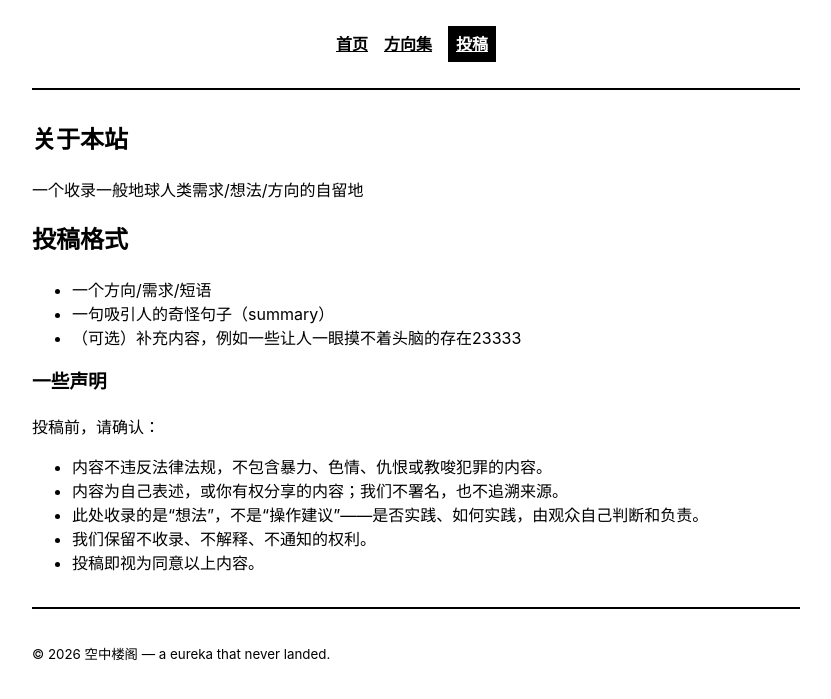
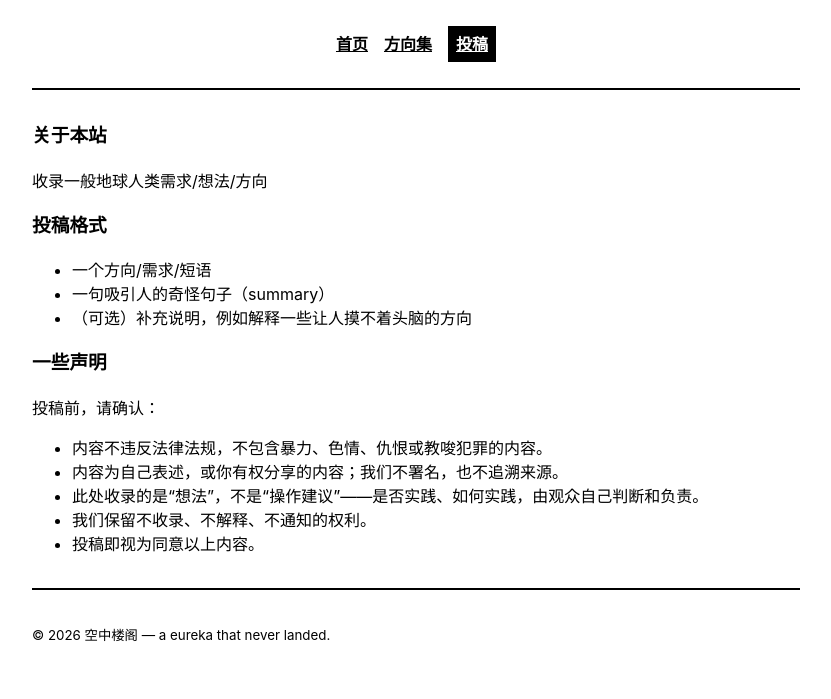
Before and after one commit to Yuilit/Yuilit.github.io, a Jekyll site: the page built from _pages/about.md, in a window 1280 px wide. Shown: the top 699 px of the page, without its empty margins (224-1055 px from the left). Built offline with Jekyll 4.4.1, drawn with Linux system fonts in a browser that asks for light colours; comment, search, counter and statistics services are not loaded.

Commit message:
Update about.md

```diff
--- a/_pages/about.md
+++ b/_pages/about.md
@@ -3,15 +3,15 @@ layout: page
 title: 投稿
 ---
 
-## 关于本站
+### 关于本站
 
-一个收录一般地球人类需求/想法/方向的自留地
+收录一般地球人类需求/想法/方向
 
-## 投稿格式
+### 投稿格式
 
 - 一个方向/需求/短语
 - 一句吸引人的奇怪句子（summary）
-- （可选）补充内容，例如一些让人一眼摸不着头脑的存在23333
+- （可选）补充说明，例如解释一些让人摸不着头脑的方向
 
 ### 一些声明
 
```
